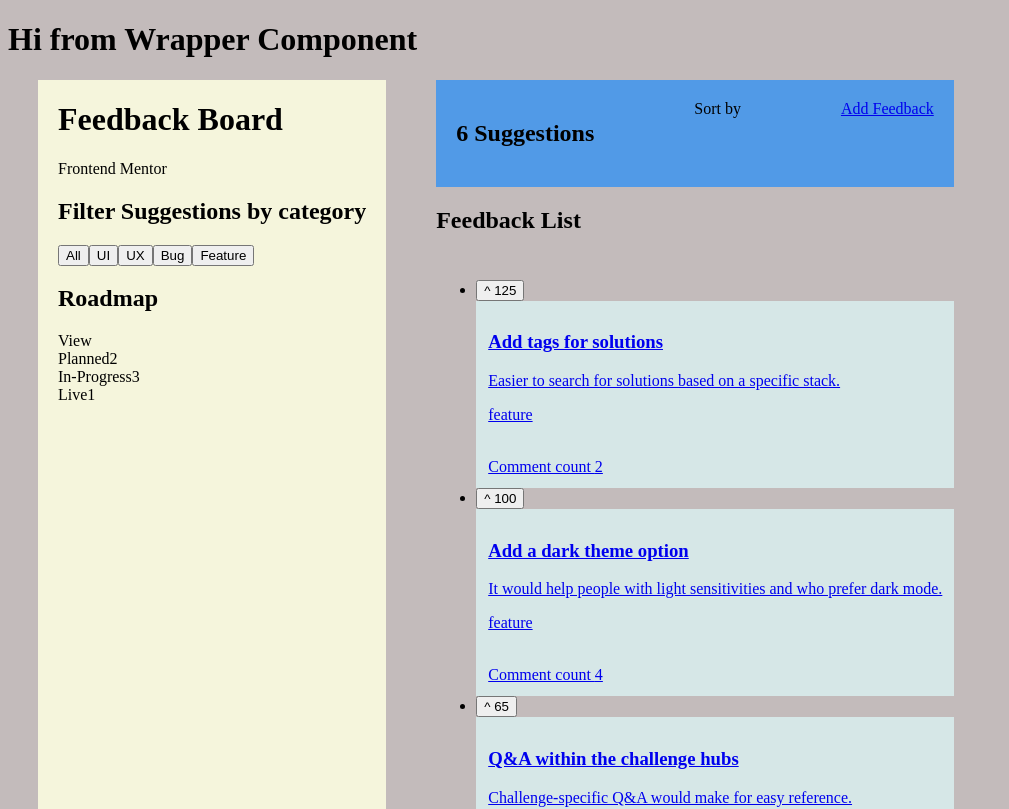
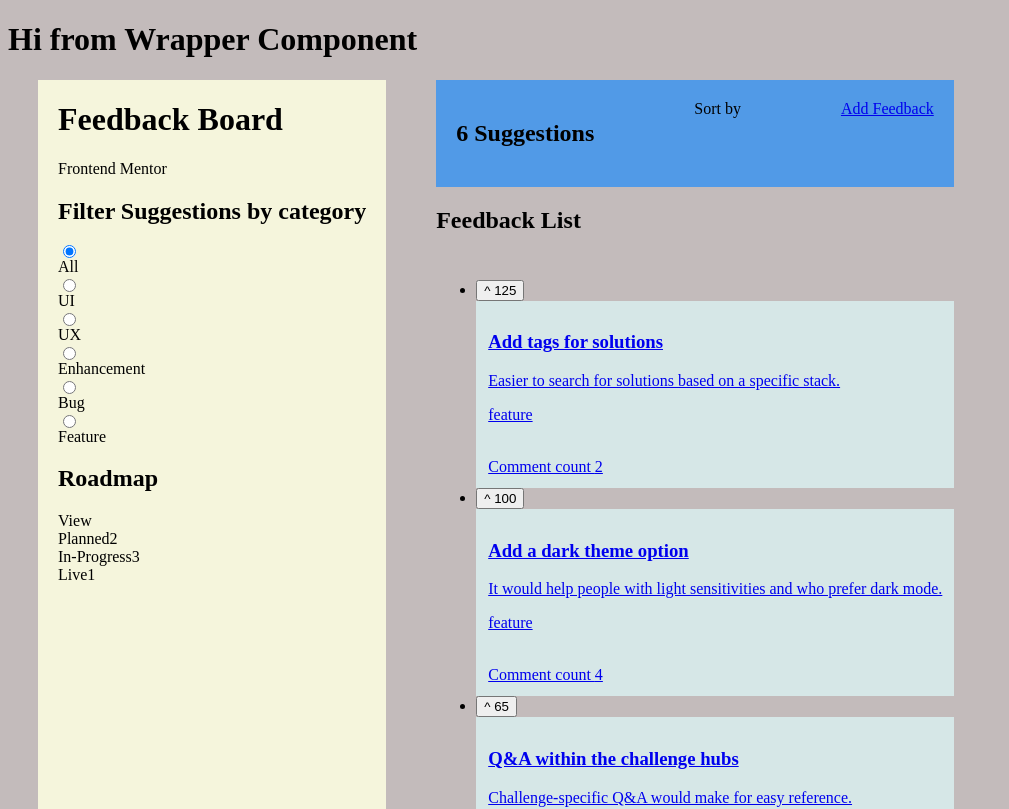
Before and after one commit to crsecu/productFeedbackApp, a React app: page /feedbackBoard in a window 1280 px wide. Shown: the top 809 px of the page, without its empty margins (0-1009 px from the left). Built offline with nearby package versions, Linux system fonts and the light colour scheme; data requests are answered from the project's data file; the HTML template or start-up script is replaced by a standard one.

Commit message:
implement basic filtering of feedback by category (code not fully DRY yet)

```diff
--- a/src/App.tsx
+++ b/src/App.tsx
@@ -26,6 +26,8 @@ const router = createBrowserRouter([
       </StateSyncWrapper>
     ),
     loader: feedbackLoader,
+    shouldRevalidate: ({ currentUrl, nextUrl }) =>
+      currentUrl.pathname !== nextUrl.pathname,
     errorElement: <ErrorPage />,
   },
   {
--- a/src/features/feedback/FeedbackList.tsx
+++ b/src/features/feedback/FeedbackList.tsx
@@ -1,18 +1,22 @@
+import { useSearchParams } from "react-router-dom";
 import { useAppSelector } from "../../types/hooks";
+import { getFeedbackByCategory } from "./feedbackSlice";
 import FeedbackItem from "./FeedbackItem";
+import NoFeedbackEntries from "./NoFeedbackEntries";
 
 function FeedbackList(): React.JSX.Element {
-  const feedbackList = useAppSelector((state) => state.feedback.feedbackList);
+  const [searchParams] = useSearchParams();
+  const category = searchParams.get("category") || "all";
+
+  const feedbackList = useAppSelector((state) =>
+    getFeedbackByCategory(category)(state)
+  );
 
   return (
     <section className="feedback_list">
       <h2>Feedback List</h2> {/* visually hidden heading */}
       {feedbackList.length === 0 ? (
-        <div>
-          <p>There is no feedback yet.</p>
-          <p>Got a suggestion? Found a bug that needs to be squashed?</p>
-          <p>We love hearing about new ideas to improve our app.</p>
-        </div>
+        <NoFeedbackEntries category={category} />
       ) : (
         <ul>
           {feedbackList.map((item) => {
--- a/src/features/feedback/FilterByCategory.tsx
+++ b/src/features/feedback/FilterByCategory.tsx
@@ -1,12 +1,83 @@
+import { ChangeEvent, useState } from "react";
+import { useSearchParams } from "react-router-dom";
+
 function FilterByCategory(): React.JSX.Element {
+  const [, setSearchParams] = useSearchParams();
+  const [category, setCategory] = useState("all");
+
+  function handleOptionChange(e: ChangeEvent<HTMLInputElement>) {
+    const category = e.target.value;
+    setCategory(category);
+
+    console.log("label", category);
+
+    setSearchParams({ category });
+  }
+
   return (
     <section>
       <h2>Filter Suggestions by category</h2> {/* visually hidden heading */}
-      <button>All</button>
-      <button>UI</button>
-      <button>UX</button>
-      <button>Bug</button>
-      <button>Feature</button>
+      <div>
+        <input
+          type="radio"
+          name="filterByCategory"
+          id="categoryAll"
+          value="all"
+          checked={category === "all"}
+          onChange={(e) => handleOptionChange(e)}
+        ></input>
+        <label htmlFor="categoryAll">All</label>
+
+        <input
+          type="radio"
+          name="filterByCategory"
+          id="categoryUi"
+          value="ui"
+          checked={category === "ui"}
+          onChange={(e) => handleOptionChange(e)}
+        ></input>
+        <label htmlFor="categoryUi">UI</label>
+
+        <input
+          type="radio"
+          name="filterByCategory"
+          id="categoryUx"
+          value="ux"
+          checked={category === "ux"}
+          onChange={(e) => handleOptionChange(e)}
+        ></input>
+        <label htmlFor="categoryUx">UX</label>
+
+        <input
+          type="radio"
+          name="filterByCategory"
+          id="categoryEnhancement"
+          value="enhancement"
+          checked={category === "enhancement"}
+          onChange={(e) => handleOptionChange(e)}
+        ></input>
+        <label htmlFor="categoryEnhancement">Enhancement</label>
+
+        <input
+          type="radio"
+          name="filterByCategory"
+          id="categoryBug"
+          value="bug"
+          checked={category === "bug"}
+          onChange={(e) => handleOptionChange(e)}
+        ></input>
+        <label htmlFor="categoryBug">Bug</label>
+
+        <input
+          type="radio"
+          name="filterByCategory"
+          id="categoryFeature"
+          value="feature"
+          checked={category === "feature"}
+          onChange={(e) => handleOptionChange(e)}
+        ></input>
+        <label htmlFor="categoryFeature">Feature</label>
+      </div>
     </section>
   );
 }
--- /dev/null
+++ b/src/features/feedback/NoFeedbackEntries.tsx
@@ -0,0 +1,32 @@
+interface NoFeedbackEntriesProps {
+  category: string;
+}
+
+function NoFeedbackEntries({
+  category,
+}: NoFeedbackEntriesProps): React.JSX.Element {
+  const formatCategory =
+    category.length === 2
+      ? category.toUpperCase()
+      : category.substring(0, 1).toUpperCase();
+  const noFeedbackText =
+    category === "all" ? (
+      "There is no feedback yet."
+    ) : (
+      <>
+        No feedback found in the{" "}
+        <span style={{ fontWeight: "bold" }}>{formatCategory}</span> category.
+      </>
+    );
+  return (
+    <div>
+      <div>
+        <p>{noFeedbackText}</p>
+        <p>Got a suggestion? Found a bug that needs to be squashed?</p>
+        <p>We love hearing about new ideas to improve our app.</p>
+      </div>
+    </div>
+  );
+}
+
+export default NoFeedbackEntries;
--- a/src/features/feedback/feedbackSlice.ts
+++ b/src/features/feedback/feedbackSlice.ts
@@ -71,3 +71,18 @@ export const getFeedbackUpvoteCount =
 
     return data?.upvotes;
   };
+
+//Filter Feedback by category
+export const getFeedbackByCategory =
+  (category: string) => (state: AppState) => {
+    if (category === "all") {
+      const fullFeedbackList = state.feedback.feedbackList;
+      return fullFeedbackList;
+    }
+
+    const data = state.feedback.feedbackList.filter(
+      (feedback) => feedback.category === category
+    );
+
+    return data;
+  };
```
